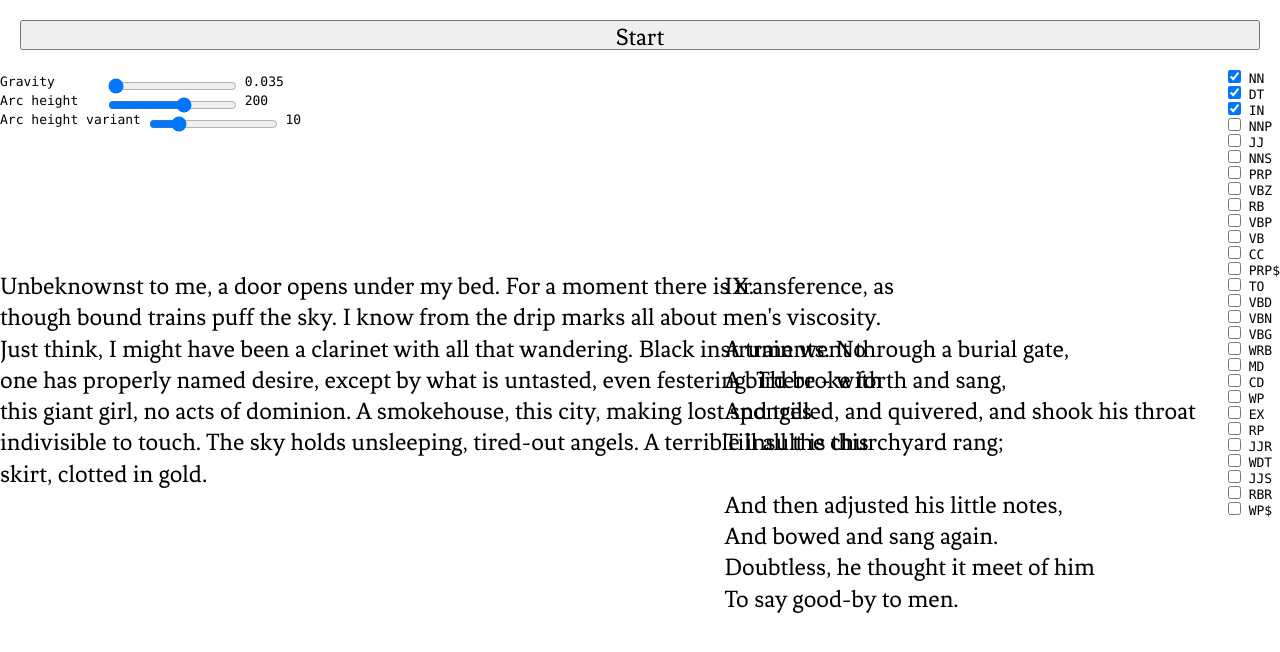
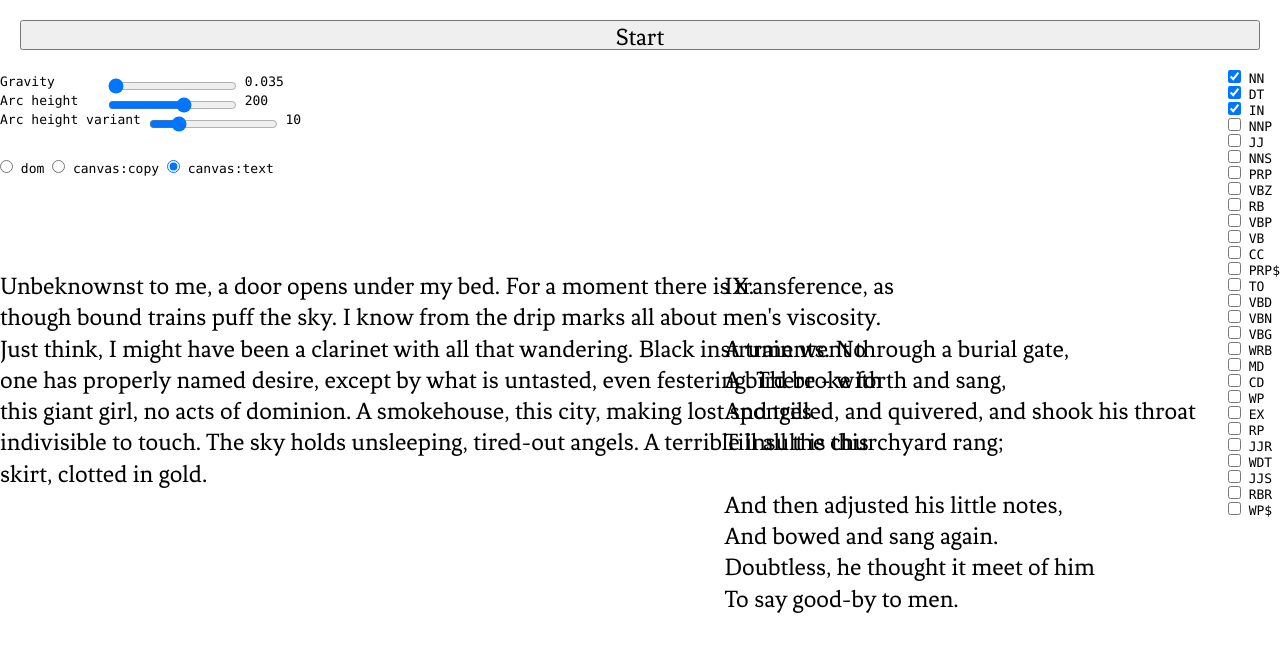
Before and after one commit to tiltfactor/the-mirror-project-dpe-javascript, a website: page index.html in a window 1280 px wide. Drawn offline with Linux system fonts and the light colour scheme; files whose address does not match are found by name.

Commit message:
Added anim mode options

```diff
--- a/index.html
+++ b/index.html
@@ -27,9 +27,16 @@
                 <span class="slider-value"></span>
             </div>
         </div>
+        <div class="controls controls--anim-mode is-active">
+            <div class="anim-mode">
+                <label class="input-template">
+                    <input name="anim-mode" type="radio" />
+                </label>
+            </div>
+        </div>
         <div class="controls controls--poem is-active">
             <div class="word-classes">
-                <label class="cb-template">
+                <label class="input-template">
                     <input type="checkbox" />
                 </label>
             </div>
@@ -71,7 +78,7 @@
     <script>
         window.options = {
             logging : true,
-            animationMode: 'dom',
+            animationMode: 'canvas:text',
             world : {
                 g : 0.035,
                 arcHeight : 200,
--- a/js/main.js
+++ b/js/main.js
@@ -26,6 +26,11 @@ setTimeout(function(){
 // lr.force();
 
 
+/*
+ * CONTROLS and SETTINGS
+ */
+
+// Physics and animation config.
 var setGravity = world.setGravity.bind(world),
     setArcHeight = world.setArcHeight.bind(world),
     setArcVariant = world.setArcVariant.bind(world),
@@ -35,6 +40,14 @@ var setGravity = world.setGravity.bind(world),
         { title:"Arc height variant", cb: setArcVariant, value: world.arcVariant, min: 0, max : 50, step: 1 }
 ];
 
+// Animation mode.
+var animModes = ['dom', 'canvas:copy', 'canvas:text'],
+    controlsAnimMode = document.querySelector('.controls--anim-mode .anim-mode');
+Utils.initCheckboxes(animModes, options.animationMode, controlsAnimMode, function(target){
+    options.animationMode = target.value;
+});
+
+// Word classes.
 var setWordClass = world.setWordClass.bind(world),
     sliderTemplate = document.querySelector('.slider'),
     controlsFlight = document.querySelector('.controls--flight'),
@@ -45,5 +58,4 @@ var setWordClass = world.setWordClass.bind(world),
     controlsFlight.appendChild(clone);
     Utils.initSlider(clone, config);
 });
-
 Utils.initCheckboxes(world.allWordClasses, world.wordClasses, controlsWordClasses, setWordClass);
--- a/js/utils.js
+++ b/js/utils.js
@@ -81,34 +81,41 @@ Utils.initSlider = function(slider, config){
     });
 };
 
+Utils.cloneInputs = function(all, selected, container, callback){
+
+};
+
+
 Utils.initCheckboxes = function(all, selected, container, callback){
 
     // Word classes.
-    var tpl = container.querySelector('.cb-template'),
-        clone, cb, label;
+    var tpl = container.querySelector('.input-template'),
+        clone, input, label;
 
     all.forEach(function(cl){
         clone = tpl.cloneNode(true);
 
-        clone.classList.remove('cb-template');
-        clone.classList.add('checkbox');
+        input = clone.querySelector('input');
 
-        cb = clone.querySelector('input[type="checkbox"]');
+        clone.classList.remove('input-template');
+        clone.classList.add(input.getAttribute('type'));
 
         clone.setAttribute('for', cl);
         // clone.insertBefore(document.createTextNode(cl), clone.firstChild);
         clone.appendChild(document.createTextNode(cl));
 
-        cb.name = cl;
-        cb.value = cl;
-        cb.id = cl;
+        if(input.getAttribute('type') === "checkbox"){
+            input.name = cl;
+        }
+        input.value = cl;
+        input.id = cl;
         if(selected.indexOf(cl) >= 0){
-            cb.checked = true;
+            input.checked = true;
         }
         container.appendChild(clone);
 
-        cb.addEventListener('change', function(e){
-            callback(e.target.id, e.target.checked);
+        input.addEventListener('change', function(e){
+            callback(e.target);
         });
     });
 };
--- a/js/world.js
+++ b/js/world.js
@@ -26,8 +26,9 @@ var World = (function(){
         this.allWordClasses = ['NN', 'DT', 'IN', 'NNP', 'JJ', 'NNS', 'PRP', 'VBZ', 'RB', 'VBP', 'VB', 'CC', 'PRP$', 'TO', 'VBD', 'VBN', 'VBG', 'WRB', 'MD', 'CD', 'WP', 'EX', 'RP', 'JJR', 'WDT', 'JJS', 'RBR', 'WP$'];
         this.wordClasses = ['NN', 'DT', 'IN'];
 
-        this.setWordClass = function(wc, checked){
-            if(checked === false){
+        this.setWordClass = function(target){
+            var wc = target.id;
+            if(target.checked === false){
                 this.wordClasses.splice(this.wordClasses.indexOf(wc), 1);
             } else {
                 this.wordClasses.push(wc);
--- a/main.css
+++ b/main.css
@@ -130,7 +130,11 @@ body {
     padding-left: 100px;
 }
 
-.controls .cb-template {
+.controls--anim-mode {
+    top: 160px;
+}
+
+.controls .input-template {
     display: none;
 }
 
```
